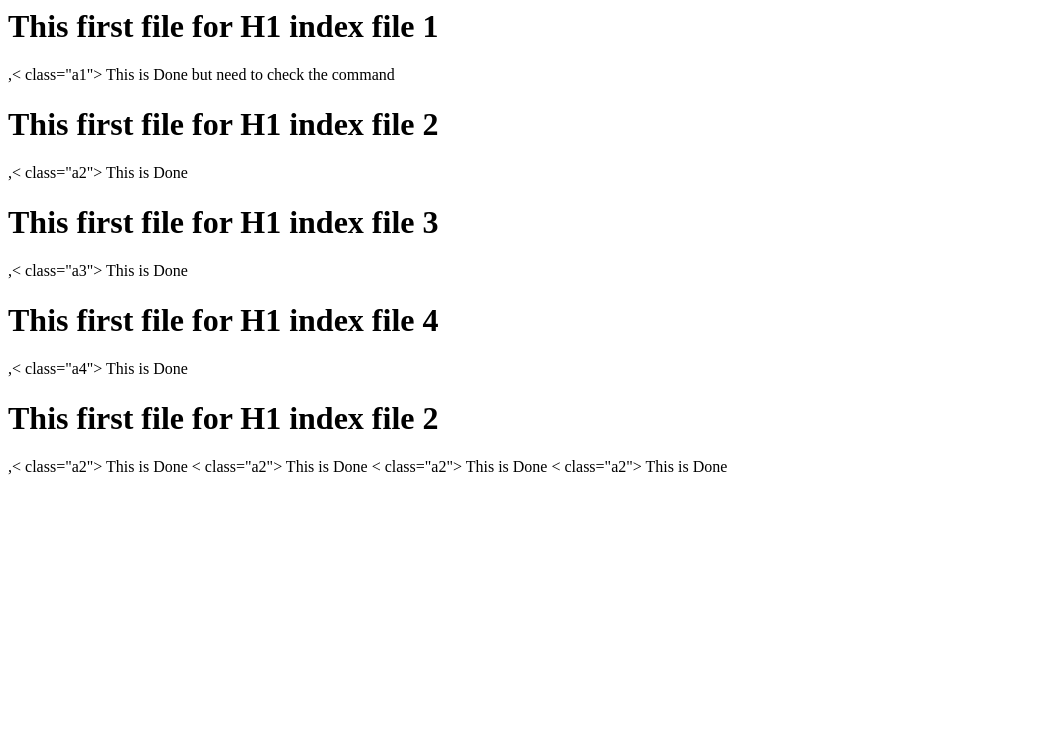
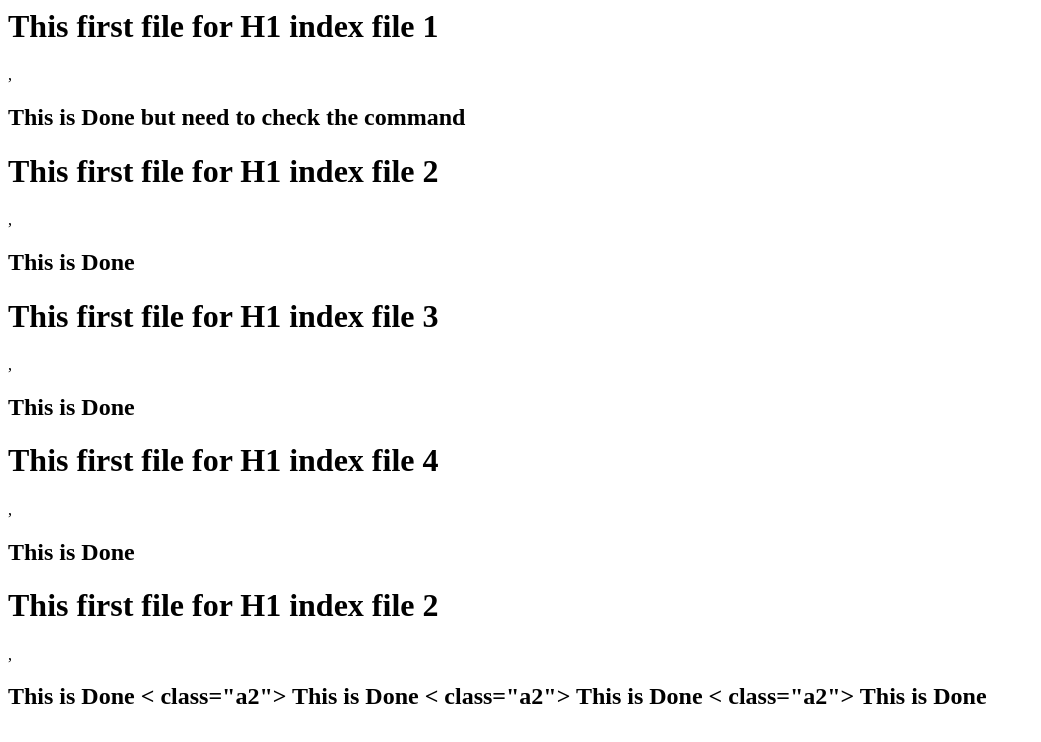
Before and after one commit to Heuristicinfotech/GitLearning, a plain HTML site: page index.html in a window 1280 px wide. Shown: the whole page, without its empty margins (0-1041 px from the left). Drawn offline with Linux system fonts and the light colour scheme.

Commit message:
update it

```diff
--- a/index.html
+++ b/index.html
@@ -1,19 +1,19 @@
 <html>
     <head>
         <h1>    This first file for H1 index file  1  </h1>
-        ,< class="a1"> This is Done but need to check the command </>
+        ,<h2 class="a1"> This is Done but need to check the command </>
 
         <h1>    This first file for H1 index file  2 </h1>
-        ,< class="a2"> This is Done  </>
+        ,<h2 class="a2"> This is Done  </>
 
 
         <h1>    This first file for H1 index file  3 </h1>
-        ,< class="a3"> This is Done  </>
+        ,<h2 class="a3"> This is Done  </>
 
         <h1>    This first file for H1 index file  4  </h1>
-        ,< class="a4"> This is Done  </>
+        ,<h2 class="a4"> This is Done  </>
         <h1>    This first file for H1 index file  2 </h1>
-        ,< class="a2"> This is Done  </>
+        ,<h2 class="a2"> This is Done  </>
         < class="a2"> This is Done  </>
         < class="a2"> This is Done  </>
         < class="a2"> This is Done  </>
```
Also changed, not shown: test.html (+2 -2 lines).
